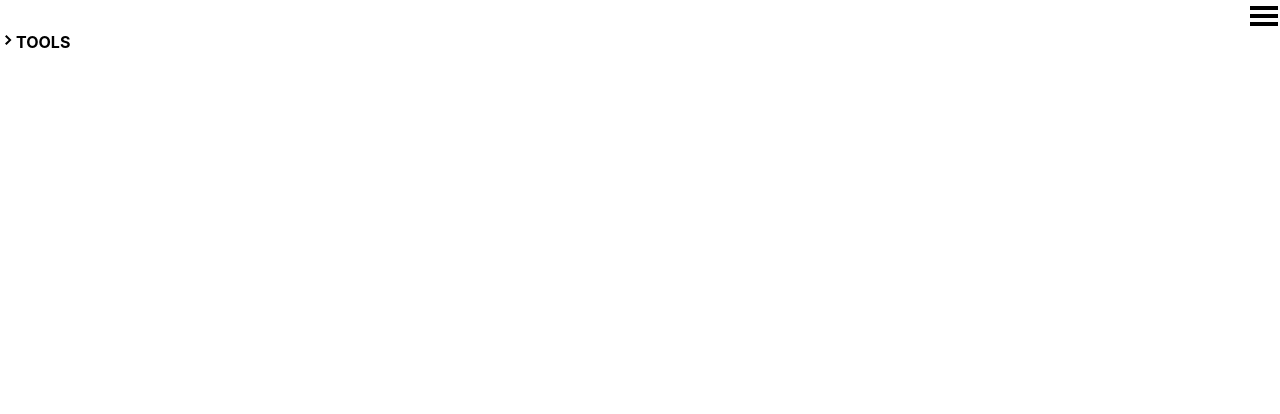
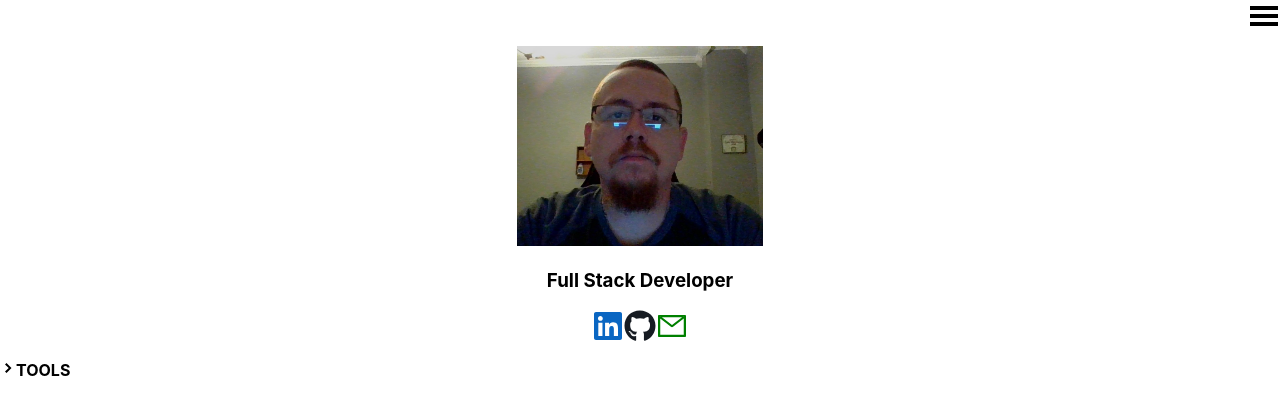
Before and after one commit to bryan-huffstutler/portfolio, a React (Create React App) app in the folder portfolio/: page / in a window 1280 px wide. Shown: the top 414 px of the page. Built offline with nearby package versions, Linux system fonts and the light colour scheme.

Commit message:
intro-work

```diff
--- a/portfolio/src/App.css
+++ b/portfolio/src/App.css
@@ -42,3 +42,12 @@
   flex-direction:row;
   justify-content:flex-end
 }
+
+#intro-div {
+  text-align: center;
+  padding: 14px;
+}
+
+a, a:visited, a:hover, a:active {
+  color: inherit;
+}
--- a/portfolio/src/App.js
+++ b/portfolio/src/App.js
@@ -1,14 +1,15 @@
 import './App.css';
-import React from 'react'
-import Tools from './components/Tools'
+import React from 'react';
+import Tools from './components/Tools';
 import Navbar from './components/Navbar';
+import Intro from './components/Intro';
 
 function App() {
   return (
     <div>
       <Navbar />
 
-
+      <Intro />
 
       <Tools />
     </div>
--- /dev/null
+++ b/portfolio/src/components/Intro.js
@@ -0,0 +1,17 @@
+import pictureOfMe from '../pic.jpg'
+import {FaLinkedin,FaGithub} from 'react-icons/fa'
+import {AiOutlineMail} from 'react-icons/ai'
+
+function Intro() {
+  return (
+    <div id='intro-div'>
+      <img src={pictureOfMe} height='200px'/>
+      <h3>Full Stack Developer</h3>
+      <a href="https://www.linkedin.com/in/bryan-huffstutler-637730197/" target='_blank'><FaLinkedin size='2em' color='#0A66C2'/></a>
+      <a href="https://github.com/bryan-huffstutler" target='_blank'><FaGithub size='2em' color='#161B22'/></a>
+      <a href="mailto:bhuff8404@gmail.com"><AiOutlineMail size='2em' color='green'/></a>
+    </div>
+   );
+}
+
+export default Intro;
```
Also changed, not shown: portfolio/src/pic.jpg (added), 1 other file (tests, documents, lock files or other folders).
